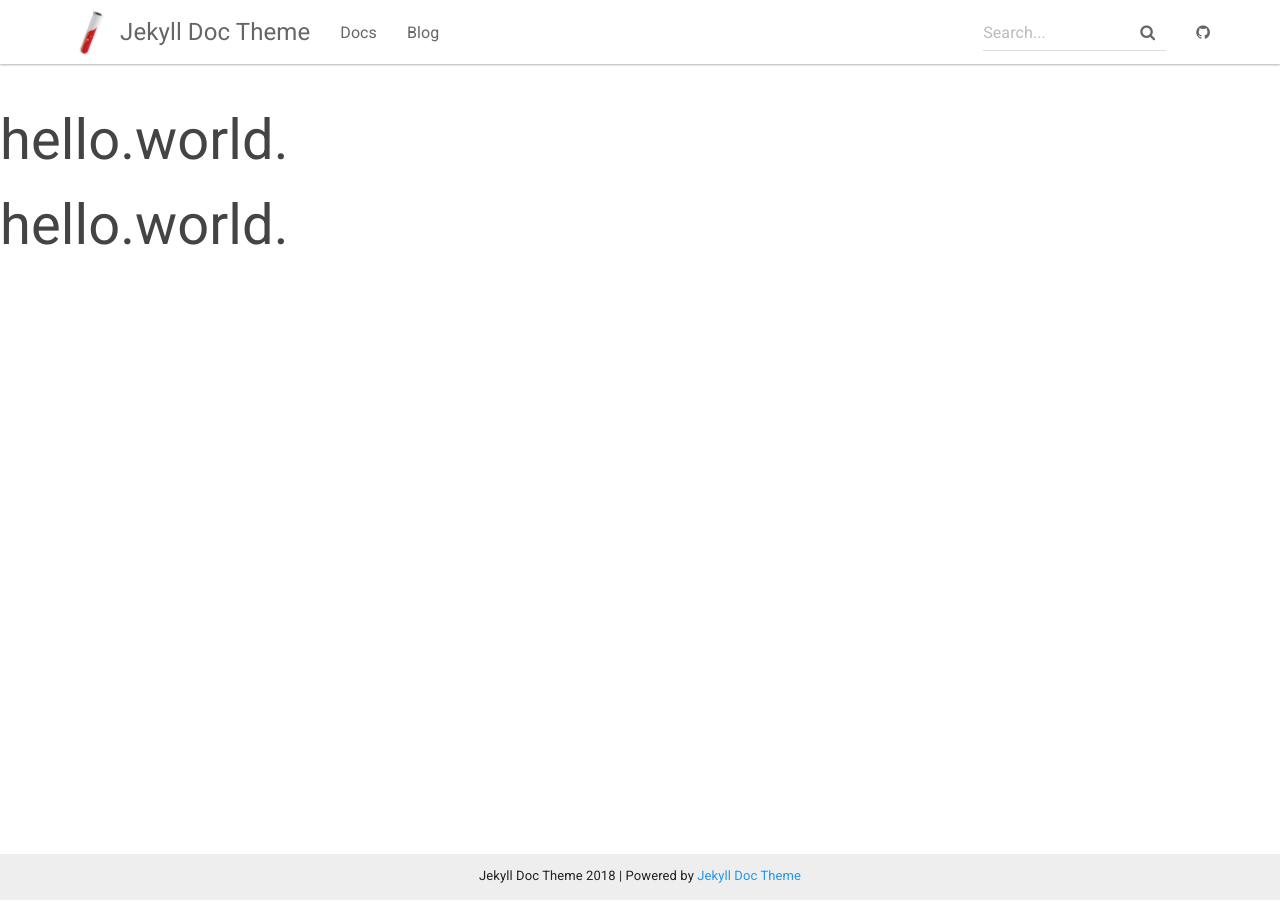
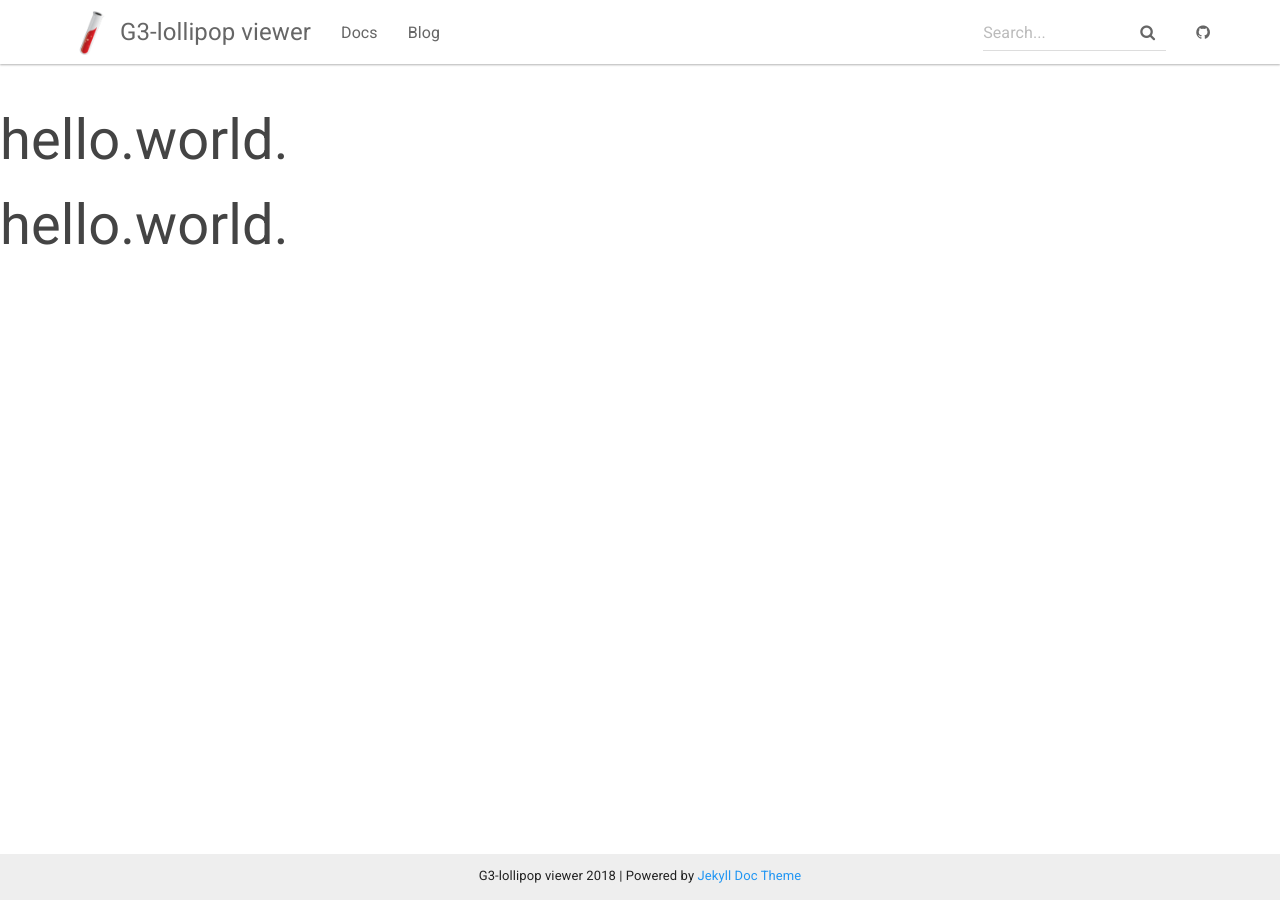
Before and after one commit to G3viz/g3lollipop.js, a Jekyll site: the page built from docs/index.md, in a window 1280 px wide. Built offline with Jekyll 4.4.1, drawn with Linux system fonts in a browser that asks for light colours; nearby versions of some CDN libraries; our own code applies the rules of GitHub Pages for plain Markdown files.

Commit message:
init commit

```diff
--- a/docs/_config.yml
+++ b/docs/_config.yml
@@ -1,14 +1,12 @@
 # Site settings
-title: Jekyll Doc Theme
+title: G3-lollipop viewer
 email: your-email@domain.com
 description: >
-  Jekyll Template for Project Websites
-  providing documentation and blog post pages.
+  Demo and Documentation for G3-lollipop Javascript Library
 
 baseurl: "/lollipop" # the subpath of your site, e.g. /blog/
-url: https://aksakalli.github.io/jekyll-doc-theme # the base hostname & protocol for your site
-git_address: https://github.com/aksakalli/jekyll-doc-theme
-git_edit_address: https://github.com/aksakalli/jekyll-doc-theme/blob/gh-pages
+url: "https://g3js.github.io" # the base hostname & protocol for your site
+git_address: https://g3js.github.io/docs
 
 # theme options from https://bootswatch.com/
 # comment out this to use default Bootstrap
```
